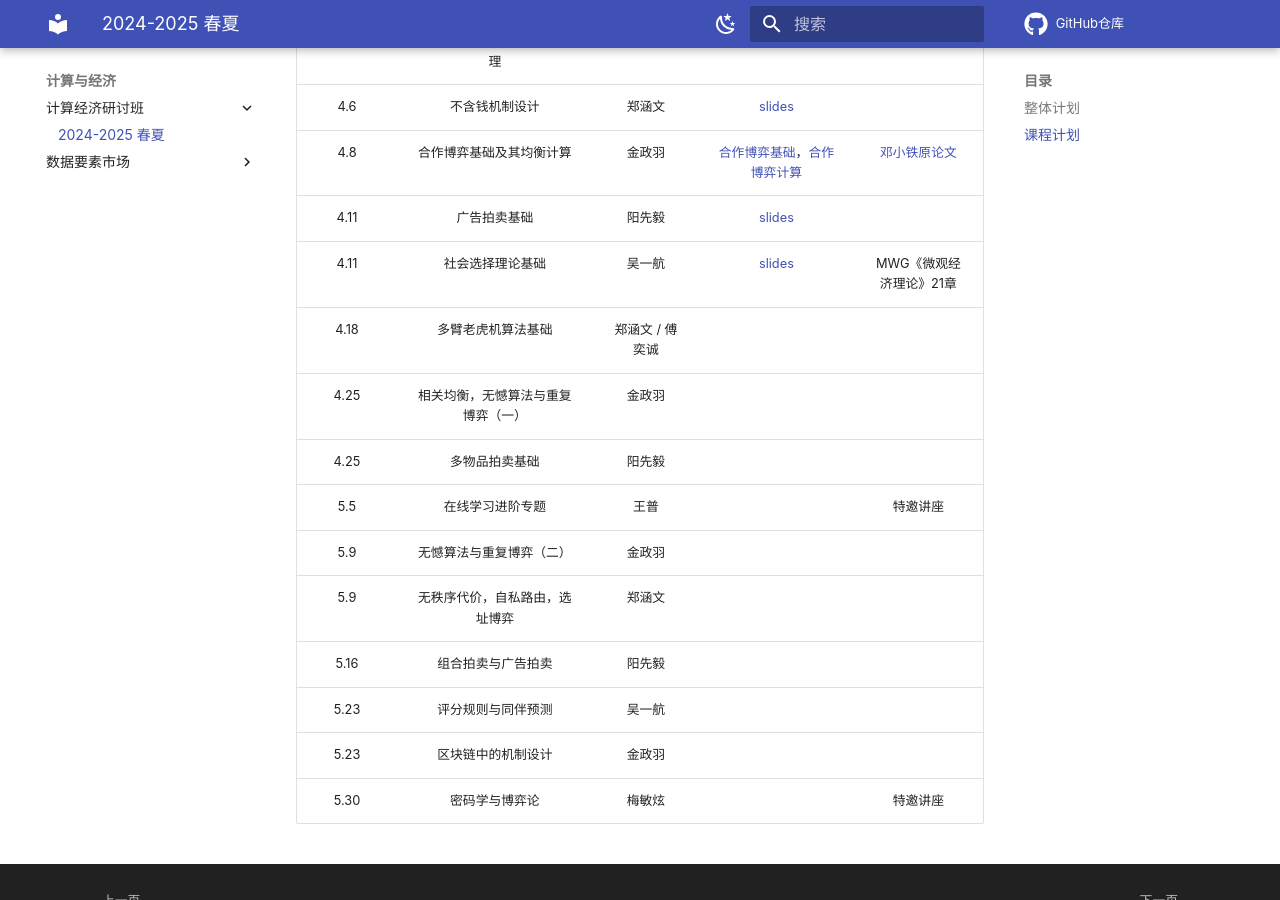
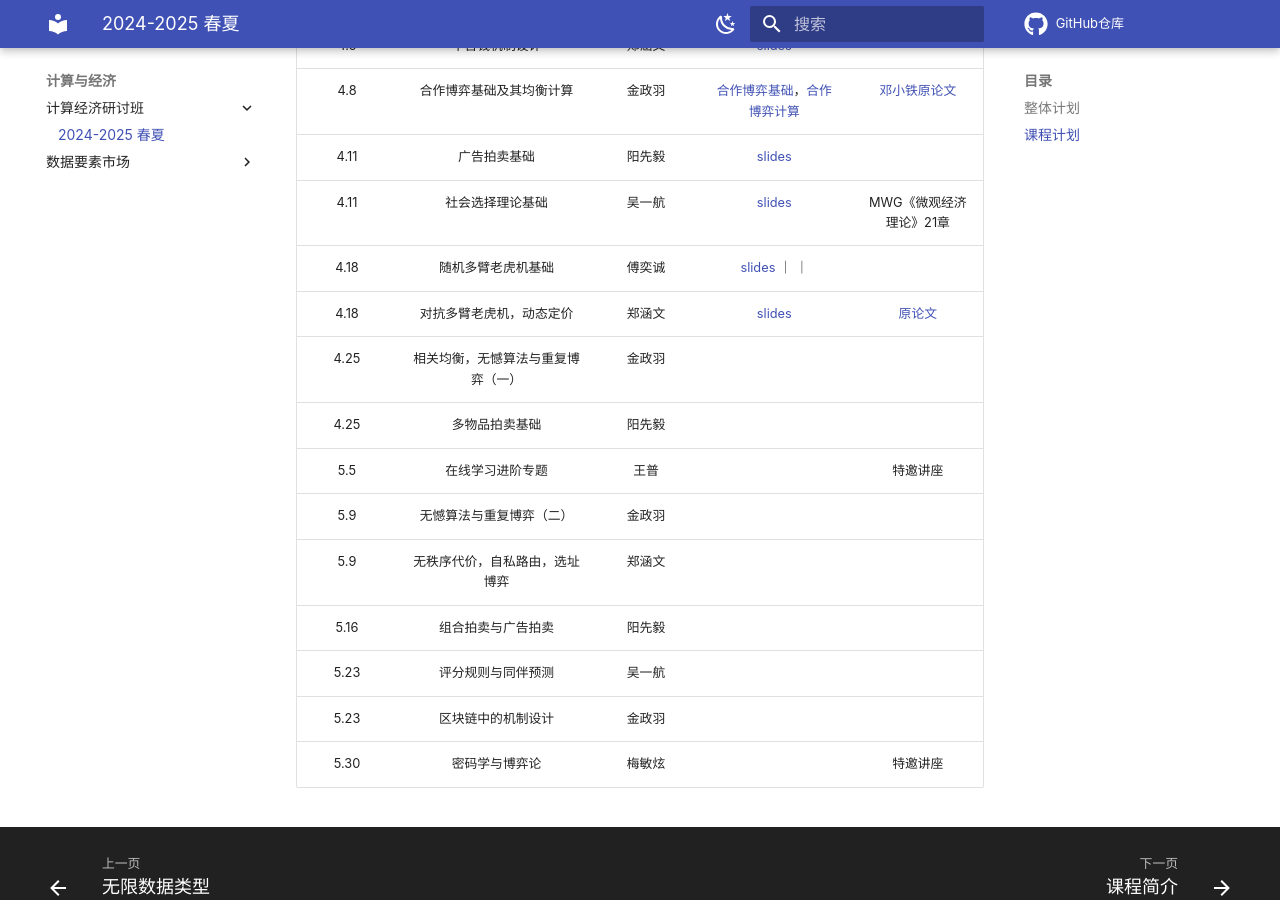
Before and after one commit to yhwu-is/Teach, an MkDocs documentation site: the page built from docs/ec/seminar/25sp.md, in a window 1280 px wide and 900 px high, scrolled down 1644 px. Built offline with MkDocs 1.6.1 and Material for MkDocs 9.7.7, drawn with Linux system fonts in a browser that asks for light colours; comment, search, counter and statistics services are not loaded.

Commit message:
docs: 更新EC讨论班

```diff
--- a/docs/ec/seminar/25sp.md
+++ b/docs/ec/seminar/25sp.md
@@ -44,7 +44,8 @@
 | 4.8 | 合作博弈基础及其均衡计算 | 金政羽 | [合作博弈基础](25sp/cooperative01.pdf)，[合作博弈计算](25sp/cooperative02.pdf) | [邓小铁原论文](25sp/On%20the%20Complexity%20of%20Cooperative%20Solution%20Concepts.pdf) |
 | 4.11 | 广告拍卖基础 | 阳先毅 | [slides](25sp/ad%20auction.pdf) |  |
 | 4.11 | 社会选择理论基础 | 吴一航 | [slides](25sp/25sp-lec7-social.pdf) | MWG《微观经济理论》21章 |
-| 4.18 | 多臂老虎机算法基础 | 郑涵文 / 傅奕诚 |  |  |
+| 4.18 | 随机多臂老虎机基础 | 傅奕诚 | [slides](25sp/EC_seminar_MAB.pdf) ｜  ｜
+| 4.18 | 对抗多臂老虎机，动态定价 | 郑涵文 | [slides](25sp/25sp-04-multi_armed_bandit.pdf) | [原论文](25sp/The%20Value%20of%20Knowing%20a%20Demand%20Curve-%20Bounds%20on%20Regret%20for%20On-line%20Posted-Price%20Auctions.pdf) |
 | 4.25 | 相关均衡，无憾算法与重复博弈（一） | 金政羽 |  |  |
 | 4.25 | 多物品拍卖基础 | 阳先毅 |  |  |
 | 5.5 | 在线学习进阶专题 | 王普 |  | 特邀讲座 |
```
Also changed, not shown: 3 other files.
